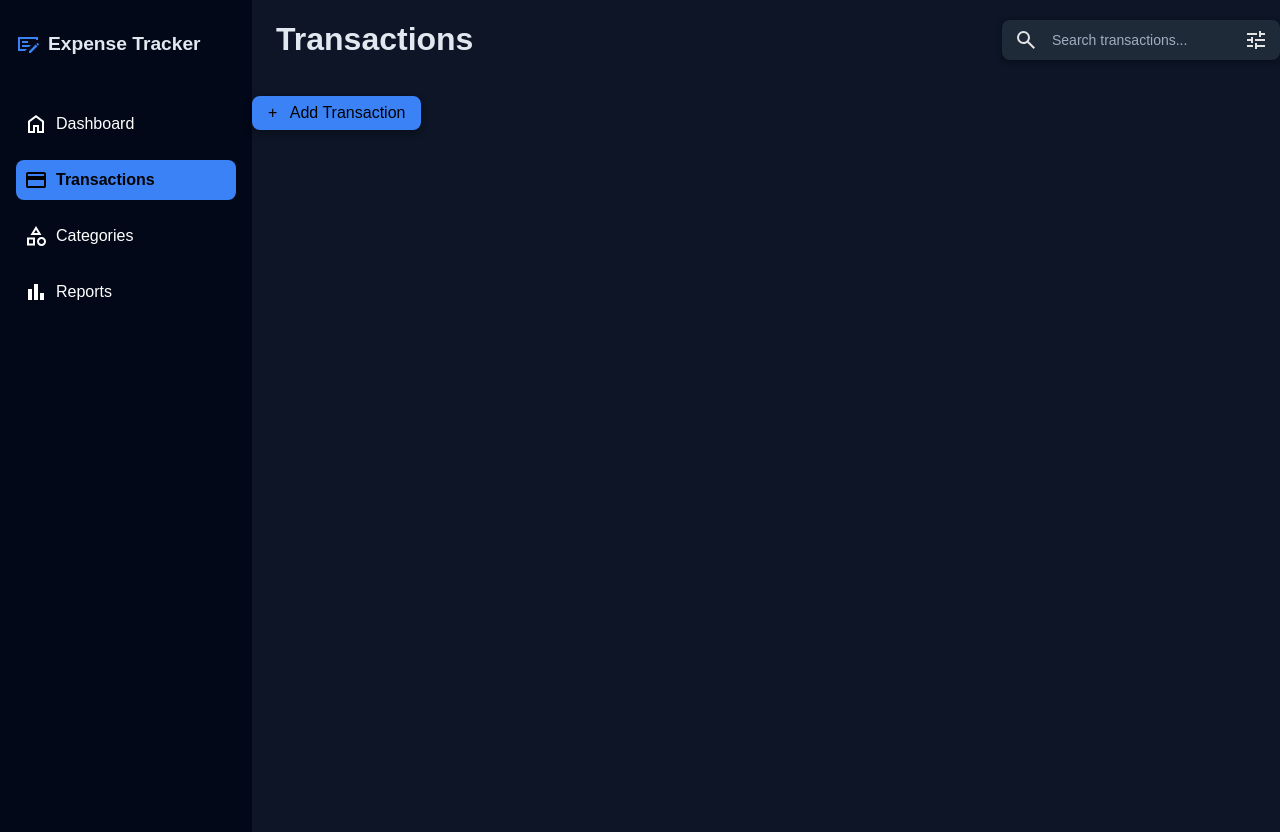
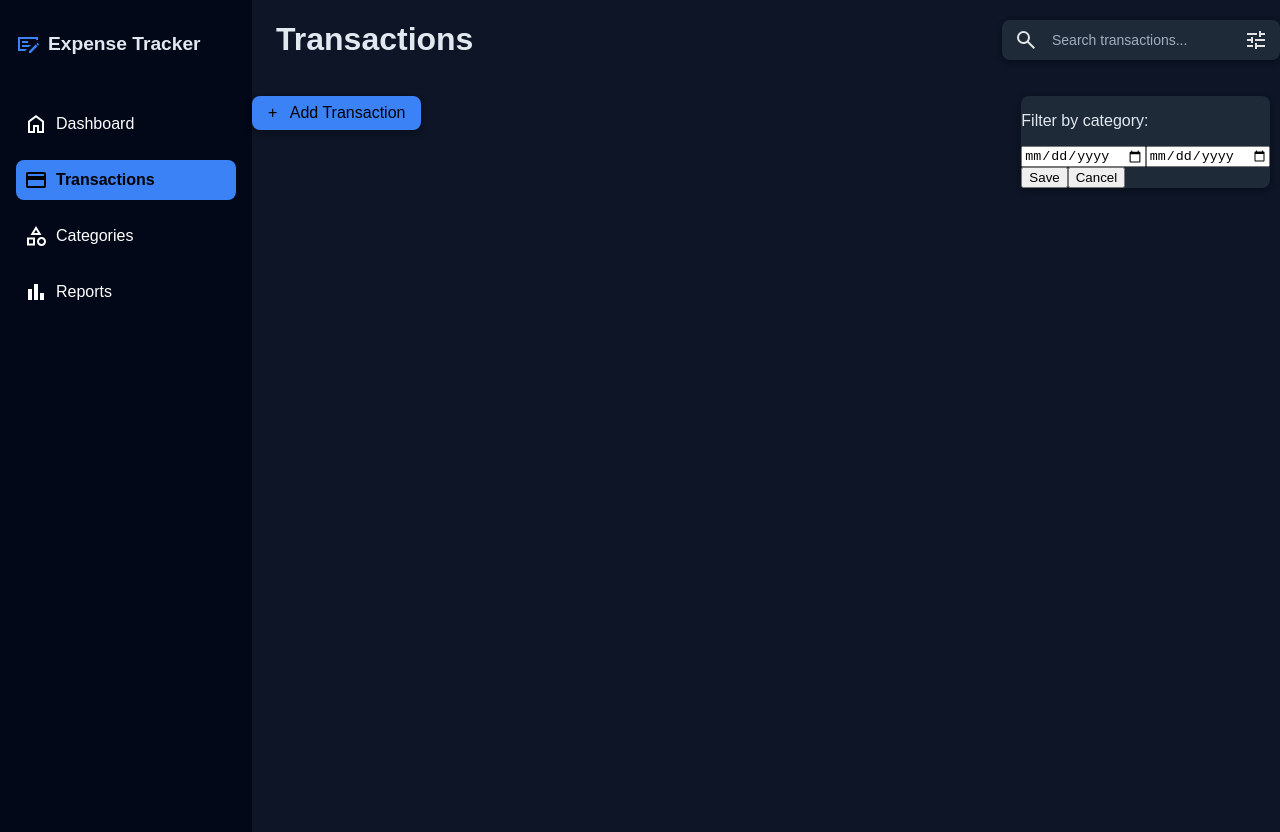
Before and after one commit to Shubhajeetgithub/Expense-tracker, a React (Vite) app in the folder frontend/: page /transactions in a window 1280 px wide. Both pictures are taken after a click on the icon 1256 px from the left and 39 px from the top of the page. Built offline with nearby package versions, Linux system fonts and the light colour scheme.

Commit message:
Search bar functionality added

```diff
--- /dev/null
+++ b/frontend/src/components/SearchFilterModal.css
@@ -0,0 +1,9 @@
+.search-filter-modal{
+    background-color: #1e2a38;
+    border-radius: 8px;
+    box-shadow: 0 2px 6px rgba(0, 0, 0, 0.4);
+    width: fit-content;
+    position: fixed;
+    right: 0;
+    margin-right: 10px;
+}
--- /dev/null
+++ b/frontend/src/components/SearchFilterModal.tsx
@@ -0,0 +1,62 @@
+import React, { useState, useContext } from 'react';
+import "./SearchFilterModal.css";
+import type { Category, Transaction } from '../assets/datatypes';
+
+interface SearchFilterModalProps {
+  onClose: () => void;
+  onSave: (filters: {
+    startDate: string;
+    endDate: string;
+    selectedCategories: string[];
+  }) => void;
+}
+
+
+const SearchFilterModal: React.FC<SearchFilterModalProps> = ({ onClose, onSave }) => {
+  const [startDate, setStartDate] = useState('');
+  const [endDate, setEndDate] = useState('');
+  const [selectedCategories, setSelectedCategories] = useState<string[]>([]);
+
+  const storedCategories = JSON.parse(localStorage.getItem('expenseTrackerCategories') || '[]');
+  const categories = storedCategories.map((category: Category) => category.name)
+
+
+
+
+  const handleCategoryChange = (category: string) => {
+    setSelectedCategories(prev =>
+        prev.includes(category)
+        ? prev.filter(cat => cat !== category)
+        : [...prev, category]
+    );
+  };
+
+  const handleSave = () => {
+    onSave({ startDate, endDate, selectedCategories });
+    onClose();
+  }
+
+
+  return (
+    <div className="search-filter-modal" style={{textAlign: 'left', marginLeft: '20px'}}>
+      <div className="category-filters">
+        <p>Filter by category:</p>
+        {categories.map((category: string) => (
+            <label key={category}>
+                <input type="checkbox" value={category} checked={selectedCategories.includes(category)} onChange={() => handleCategoryChange(category)} />
+                {category}
+            </label>
+        ))}
+      </div>
+
+      <div className="date-filters">
+        <input type="date" value={startDate} onChange={(e) => setStartDate(e.target.value)} />
+        <input type="date" value={endDate} onChange={(e) => setEndDate(e.target.value)} />
+      </div>
+      <button onClick={handleSave} style={{cursor: 'pointer'}}>Save</button>
+      <button onClick={onClose} style={{cursor: 'pointer'}}>Cancel</button>
+    </div>
+  );
+};
+
+export default SearchFilterModal;
--- a/frontend/src/pages/Transactions.tsx
+++ b/frontend/src/pages/Transactions.tsx
@@ -4,6 +4,7 @@ import { TransactionContext } from '../components/TransactionContext'
 import AddTransactionModal from '../components/AddTransaction'
 import TransactionCard from '../components/TransactionCard';
 import type { Transaction } from '../assets/datatypes';
+import SearchFilterModal from '../components/SearchFilterModal';
 
 const Transactions : React.FC = () => {
   const context = useContext(TransactionContext);
@@ -11,30 +12,86 @@ const Transactions : React.FC = () => {
     return <div>Error: TransactionContext not available</div>;
   }
   const { transactions } = context;
-  const [isModalOpen, setIsModalOpen] = useState(false);
+  const [isTModalOpen, setIsTModalOpen] = useState(false);
+  const [isSModalOpen, setIsSModalOpen] = useState(false);
+  const [searchName, setSearchName] = useState('');
+  const [filters, setFilters] = useState<{
+    startDate: string;
+    endDate: string;
+    selectedCategories: string[];
+  } | null>(null);
   const handleAddTransactionClick = () => {
-    setIsModalOpen(true);
+    setIsTModalOpen(true);
+  };
+  const handleAddSearchFilter = () => {
+    setIsSModalOpen(true);
+  }
+
+  const handleCloseModal = () => {
+    setIsTModalOpen(false);
+    setIsSModalOpen(false);
   };
 
-  const handleCloseModal = () => {
-    setIsModalOpen(false);
+  const handleSaveFilters = (newFilters: {
+    startDate: string;
+    endDate: string;
+    selectedCategories: string[];
+  }) => {
+    setFilters(newFilters);
+    setIsSModalOpen(false);
   };
+
+  const handleSaveSearchName = (event: React.ChangeEvent<HTMLInputElement>) => {
+    setSearchName(event.target.value.toLowerCase());
+  };
+
+  function filterTransactions(transactions: Transaction[], filters: {
+    startDate: string;
+    endDate: string;
+    selectedCategories: string[];
+  } | null, searchName: string): Transaction[] {
+    if (!filters) return transactions;
+
+    return transactions.filter(transaction => {
+      const transactionDate = transaction.id;
+      const startDate = new Date(filters.startDate);
+      const endDate = new Date(filters.endDate);
+      const lowerBound: number = (startDate ? startDate.getTime() : 0);
+      const upperBound: number = (endDate ? endDate.getTime() + 86399999 : Date.now());
+
+      const isWithinDateRange = (!filters.startDate || transactionDate >= lowerBound) &&
+                                (!filters.endDate || transactionDate <= upperBound);
+
+      const isInSelectedCategories = filters.selectedCategories.length === 0 ||
+                                    filters.selectedCategories.includes(transaction.category.name);
+
+      if (searchName === '') return isWithinDateRange && isInSelectedCategories;
+      else {
+        const regex = new RegExp(searchName);
+        return isWithinDateRange && isInSelectedCategories && regex.test(transaction.name.toLowerCase());
+      }
+    });
+  }
+  const filteredTransactions = filterTransactions(transactions, filters, searchName);
+
+
   return (
     <div>
       <div className="transactions-header">
         <h1>Transactions</h1>
         <div className="search-container">
           <svg className="search-icon" xmlns="http://www.w3.org/2000/svg" height="24px" viewBox="0 -960 960 960" width="24px" fill="#e3e3e3"><path d="M784-120 532-372q-30 24-69 38t-83 14q-109 0-184.5-75.5T120-580q0-109 75.5-184.5T380-840q109 0 184.5 75.5T640-580q0 44-14 83t-38 69l252 252-56 56ZM380-400q75 0 127.5-52.5T560-580q0-75-52.5-127.5T380-760q-75 0-127.5 52.5T200-580q0 75 52.5 127.5T380-400Z"/></svg>
-          <input type="text" placeholder="Search transactions..." className="search-bar" />
-          <svg className="filter-icon" xmlns="http://www.w3.org/2000/svg" height="24px" viewBox="0 -960 960 960" width="24px" fill="#e3e3e3"><path d="M440-120v-240h80v80h320v80H520v80h-80Zm-320-80v-80h240v80H120Zm160-160v-80H120v-80h160v-80h80v240h-80Zm160-80v-80h400v80H440Zm160-160v-240h80v80h160v80H680v80h-80Zm-480-80v-80h400v80H120Z"/></svg>
+          <input type="text" placeholder="Search transactions..." className="search-bar" value={searchName} onChange={handleSaveSearchName} />
+          <svg onClick={handleAddSearchFilter} className="filter-icon" xmlns="http://www.w3.org/2000/svg" height="24px" viewBox="0 -960 960 960" width="24px" fill="#e3e3e3"><path d="M440-120v-240h80v80h320v80H520v80h-80Zm-320-80v-80h240v80H120Zm160-160v-80H120v-80h160v-80h80v240h-80Zm160-80v-80h400v80H440Zm160-160v-240h80v80h160v80H680v80h-80Zm-480-80v-80h400v80H120Z"/></svg>
         </div>
       </div>
+      {isSModalOpen && <SearchFilterModal onClose={handleCloseModal} onSave={handleSaveFilters} />}
         <button className="add-transaction-button" onClick={handleAddTransactionClick}>
           + &nbsp; Add Transaction
         </button>
-        {isModalOpen && <AddTransactionModal onClose={handleCloseModal} />}
+        {isTModalOpen && <AddTransactionModal onClose={handleCloseModal} />}
         <div className="transactions-list">
-          {transactions.map((transaction: Transaction) => (
+          {filteredTransactions.map((transaction: Transaction) => (
           <TransactionCard key={transaction.id} id={transaction.id} name={transaction.name} category={transaction.category} amount={transaction.amount} isDebit={transaction.isDebit} isRecurring={transaction.isRecurring} />
         ))}
         </div>
```
